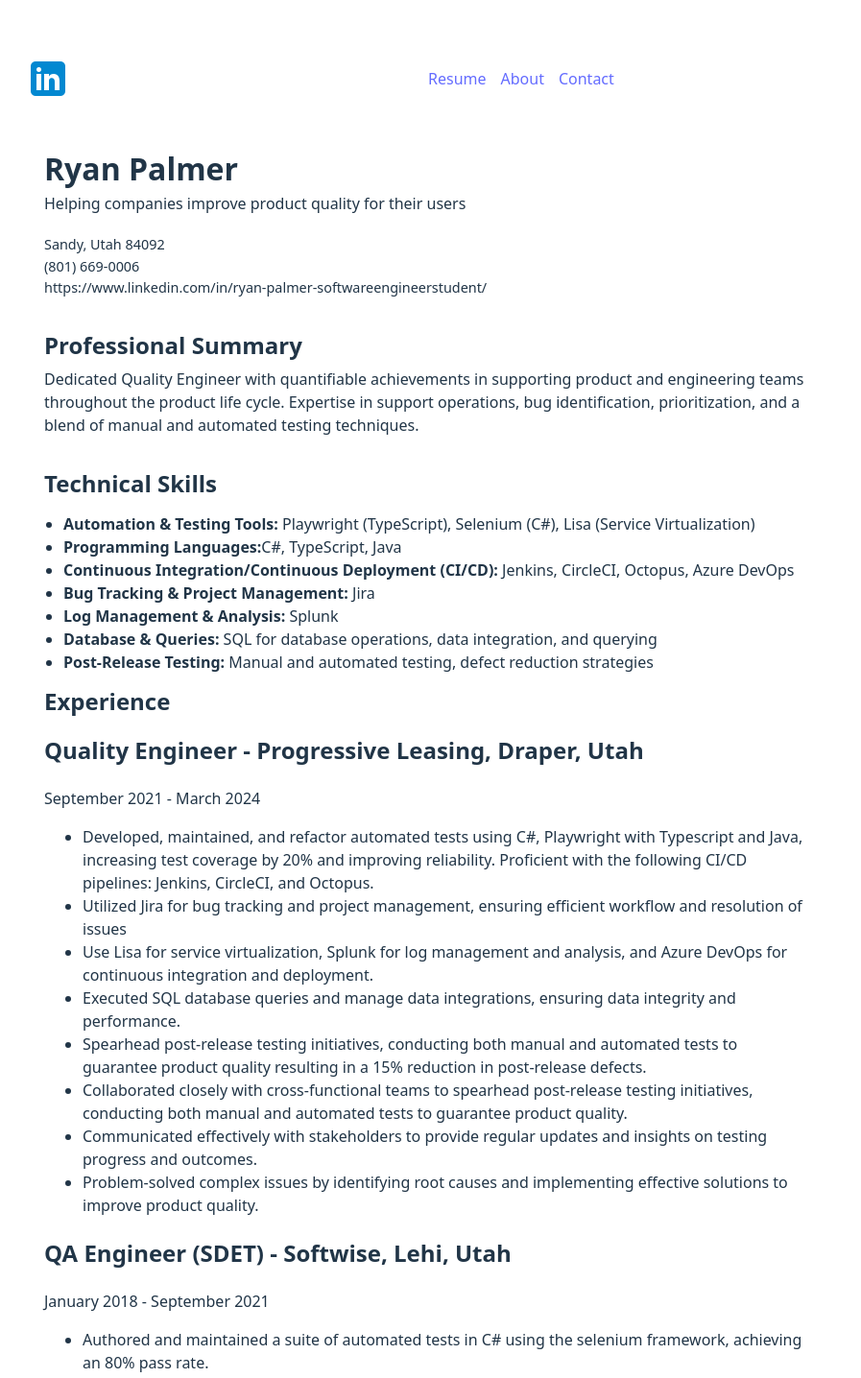
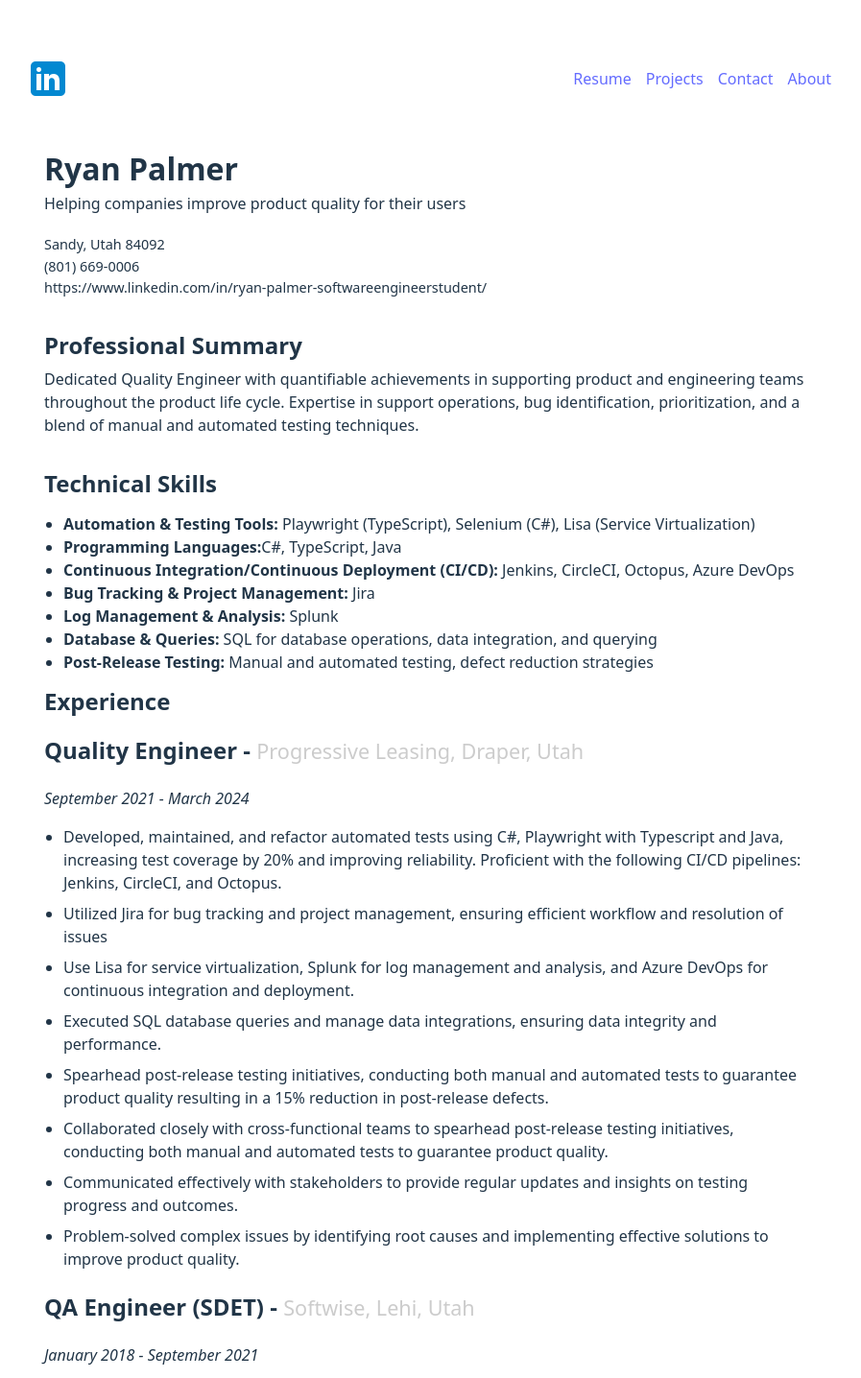
Before and after one commit to Nakatomi881/my-resume-site, a React (Vite) app in the folder my-resume-site/: page / in a window 1280 px wide. Shown: the top 1436 px of the page at 96% size, without its empty margins (194-1091 px from the left). Built offline with nearby package versions, Linux system fonts and the light colour scheme.

Commit message:
fixed navbar width for linked in image and links

```diff
--- a/my-resume-site/src/components/navbar/Navbar.tsx
+++ b/my-resume-site/src/components/navbar/Navbar.tsx
@@ -13,10 +13,13 @@ const Navbar : React.FC = () => {
                 Resume
                 </a>
                 <a href="/" className={styles.link}>
-                About
+                Projects
                 </a>
                 <a href="/" className={styles.link}>
                 Contact
+                </a>
+                <a href="/" className={styles.link}>
+                About
                 </a>
             </div>
         </div>
--- a/my-resume-site/src/components/navbar/navbar.module.css
+++ b/my-resume-site/src/components/navbar/navbar.module.css
@@ -8,14 +8,13 @@
 .social {
     display: flex;
     gap: 10px;
-    flex: 1;
+
 }
 
 .links {
     display: flex;
-    align-items: center;
+    text-align: right;
     gap: 20px;
-    flex: 1;
     font-size: 20px;
 }
 
--- a/my-resume-site/src/pages/resume/resume.module.css
+++ b/my-resume-site/src/pages/resume/resume.module.css
@@ -51,7 +51,33 @@ p {
 }
 
 .experience {
- text-align: left;
-
+    margin-bottom: 30px;
+    text-align: left;
 
 }
+
+.experience h3 {
+    font-size: 1.2rem;
+    margin-bottom: 5px;
+  }
+
+.experience span {
+    font-weight: normal;
+    color: #cccccc;
+    font-size: 0.9em;
+
+}
+
+.experience p {
+    font-style: italic;
+    margin-bottom: 10px;
+  }
+
+.experience ul {
+    list-style: disc;
+    padding-left: 20px;
+  }
+
+.experience li {
+    margin-bottom: 8px;
+  }
--- a/my-resume-site/src/pages/resume/resume.tsx
+++ b/my-resume-site/src/pages/resume/resume.tsx
@@ -33,7 +33,7 @@ const Resume: React.FC = () => {
           </div>
           <div className={styles.experience}>
             <h1>Experience</h1>
-            <h2>Quality Engineer - Progressive Leasing, Draper, Utah</h2>
+            <h2>Quality Engineer - <span>Progressive Leasing, Draper, Utah</span></h2>
             <p>September 2021 - March 2024</p>
             <ul>
               <li>Developed, maintained, and refactor automated tests using C#, Playwright with Typescript and Java, increasing test coverage by 20% and improving reliability. Proficient with the following CI/CD pipelines: Jenkins, CircleCI, and Octopus.</li>
@@ -45,7 +45,7 @@ const Resume: React.FC = () => {
               <li>Communicated effectively with stakeholders to provide regular updates and insights on testing progress and outcomes.</li>
               <li>Problem-solved complex issues by identifying root causes and implementing effective solutions to improve product quality.</li>
             </ul>
-            <h2>QA Engineer (SDET) - Softwise, Lehi, Utah</h2>
+            <h2>QA Engineer (SDET) - <span>Softwise, Lehi, Utah</span></h2>
             <p>January 2018 - September 2021</p>
             <ul>
               <li>Authored and maintained a suite of automated tests in C# using the selenium framework, achieving an 80% pass rate.</li>
@@ -56,7 +56,7 @@ const Resume: React.FC = () => {
               <li>Communicated effectively with stakeholders to provide regular updates and insights on testing progress and outcomes.</li>
               <li>Problem-solved complex issues by identifying root causes and implementing effective solutions to improve product quality.</li>
             </ul>
-            <h2>Online Support Supervisor - Check City, Provo, Utah</h2>
+            <h2>Online Support Supervisor - <span>Check City, Provo, Utah</span></h2>
             <p>January 2014 - January 2018</p>
             <ul>
             <li>Provided technical support by troubleshooting website issues, identifying bugs, and assisting customers.</li>
```
